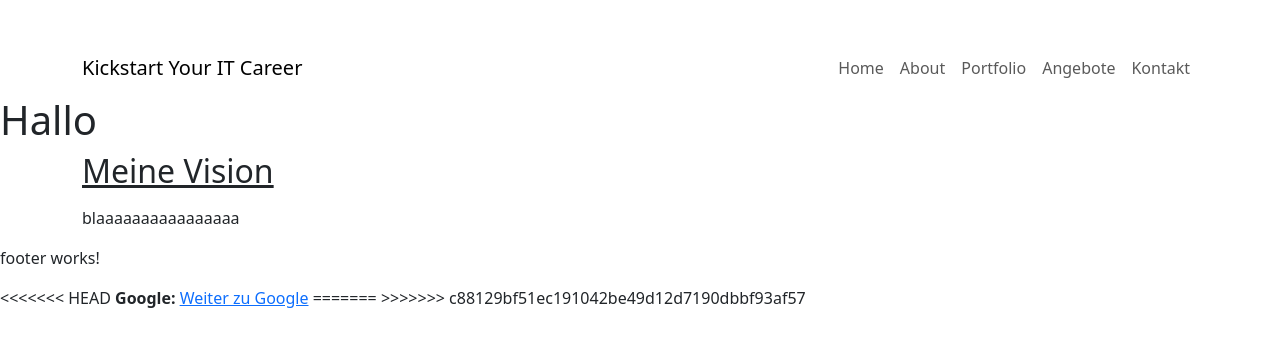
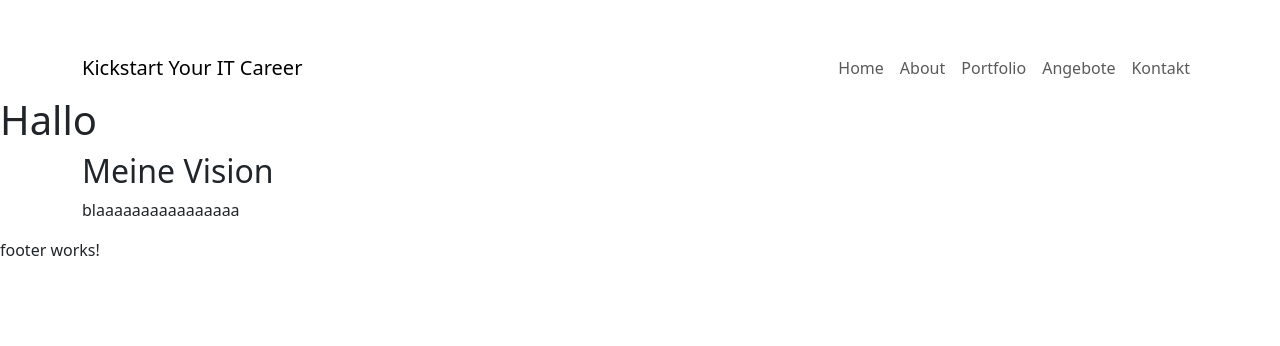
Before and after one commit to ilumary/kyitc-webpage, an Angular app: page / in a window 1280 px wide. Shown: the top 346 px of the page. Built offline with nearby package versions, Linux system fonts and the light colour scheme.

Commit message:
moved vision component

```diff
--- a/src/app/app.module.ts
+++ b/src/app/app.module.ts
@@ -5,7 +5,7 @@ import { AppRoutingModule } from './app-routing.module';
 import { AppComponent } from './app.component';
 import { NavbarComponent } from './shared/navbar/navbar.component';
 import { FooterComponent } from './shared/footer/footer.component';
-import { VisionComponent } from './shared/vision/vision.component';
+import { VisionComponent } from './pagecomponents/vision/vision.component';
 
 @NgModule({
   declarations: [
--- /dev/null
+++ b/src/app/pagecomponents/vision/vision.component.html
@@ -0,0 +1,4 @@
+<div class="container">
+  <h2>Meine Vision</h2>
+  <p>blaaaaaaaaaaaaaaaa<p>
+</div>
--- a/src/app/shared/vision/vision.component.css
+++ /dev/null
@@ -1,8 +0,0 @@
-.navbar {
-	margin-top: 2.5em;
-	border: none;
-}
-
-.navbar-toggler {
-    border: none;
-}
--- a/src/app/shared/vision/vision.component.html
+++ /dev/null
@@ -1,6 +0,0 @@
-<nav class="vision vision-expand-lg">
-  <div class="container">
-    <p><b><u><h2>Meine Vision</h2></u></b><p>
-      <p>blaaaaaaaaaaaaaaaa<p>
-    </div>
-</nav>
--- a/src/index.html
+++ b/src/index.html
@@ -10,11 +10,6 @@
 </head>
 <body>
   <app-root></app-root>
-<<<<<<< HEAD
-  <b>Google:</b>
-  <a href="https://www.google.de">Weiter zu Google</a>
-=======
   <script src="https://cdn.jsdelivr.net/npm/bootstrap@5.3.1/dist/js/bootstrap.bundle.min.js" integrity="sha384-HwwvtgBNo3bZJJLYd8oVXjrBZt8cqVSpeBNS5n7C8IVInixGAoxmnlMuBnhbgrkm" crossorigin="anonymous"></script>
->>>>>>> c88129bf51ec191042be49d12d7190dbbf93af57
 </body>
 </html>
```
Also changed, not shown: src/app/pagecomponents/vision/vision.component.css (added), src/app/pagecomponents/vision/vision.component.ts (renamed from src/app/shared/vision/vision.component.ts), 1 other file (tests, documents, lock files or other folders).
